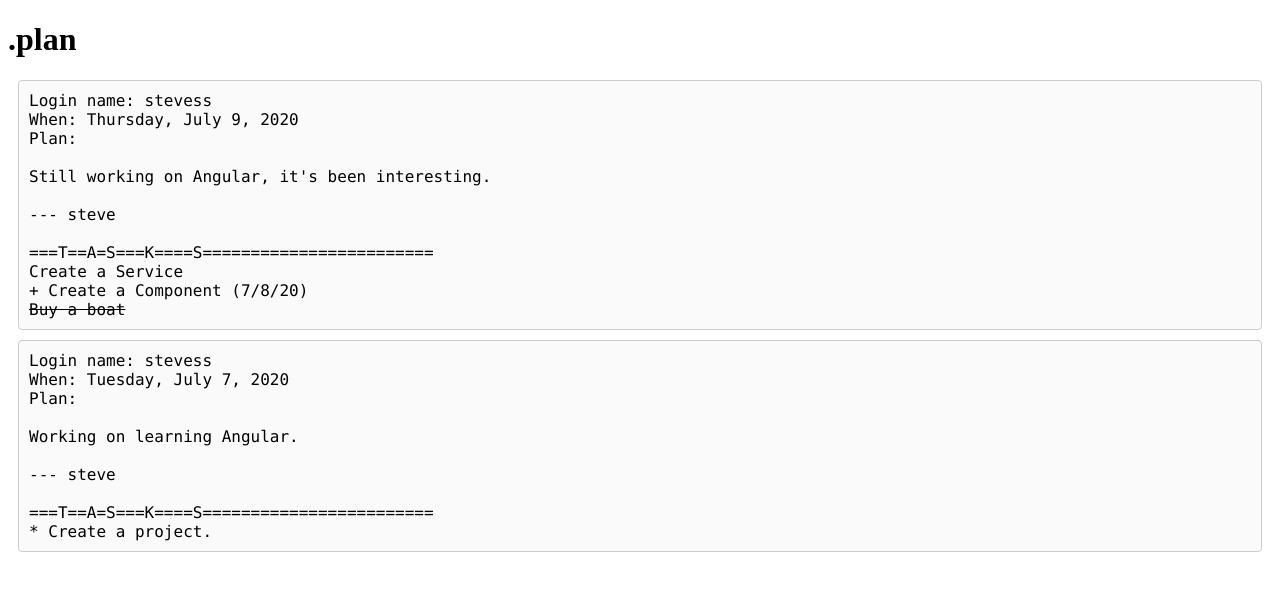
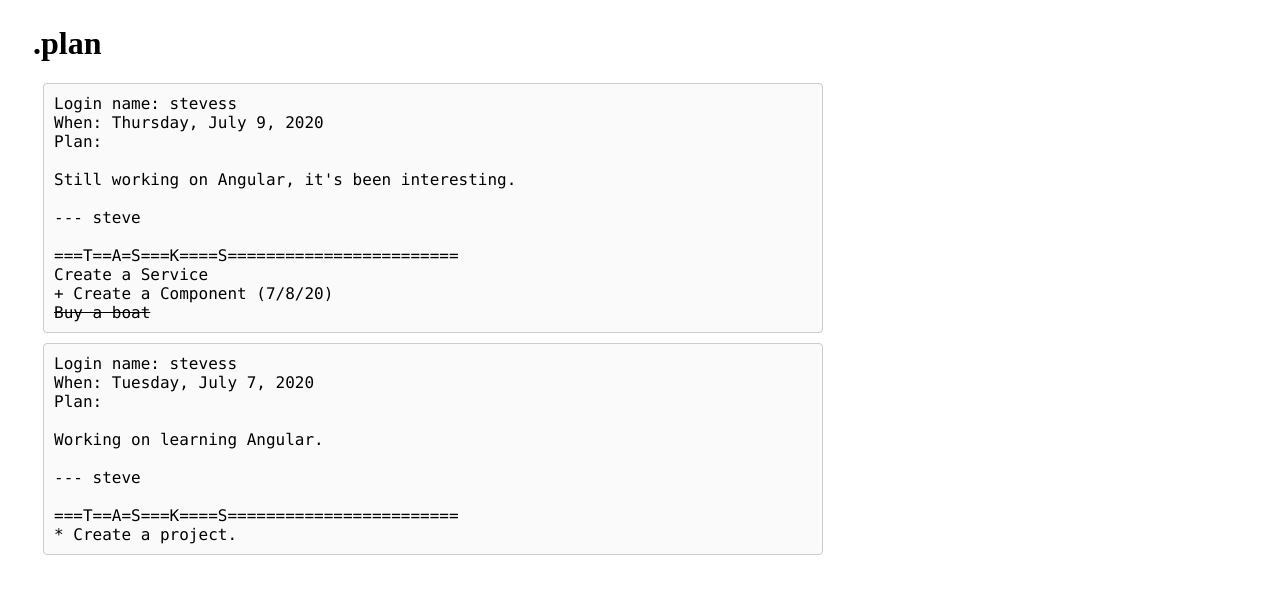
Before and after one commit to cdvanhorn/plan-site, an Angular app in the folder frontend/: page / in a window 1280 px wide. Shown: the top 594 px of the page. Built offline with nearby package versions, Linux system fonts and the light colour scheme.

Commit message:
fixed css not being selected

```diff
--- a/frontend/src/app/app.component.css
+++ b/frontend/src/app/app.component.css
@@ -1,4 +1,4 @@
-app {
+div.app {
     display:block;
     max-width: 50em;
     margin: 25px 25px 25px 25px;
--- a/frontend/src/app/app.component.html
+++ b/frontend/src/app/app.component.html
@@ -1,2 +1,5 @@
-<h1>{{title}}</h1>
-<app-entries class="app"></app-entries>
+
+<div class="app">
+    <h1>{{title}}</h1>
+    <app-entries></app-entries>
+</div>
```
